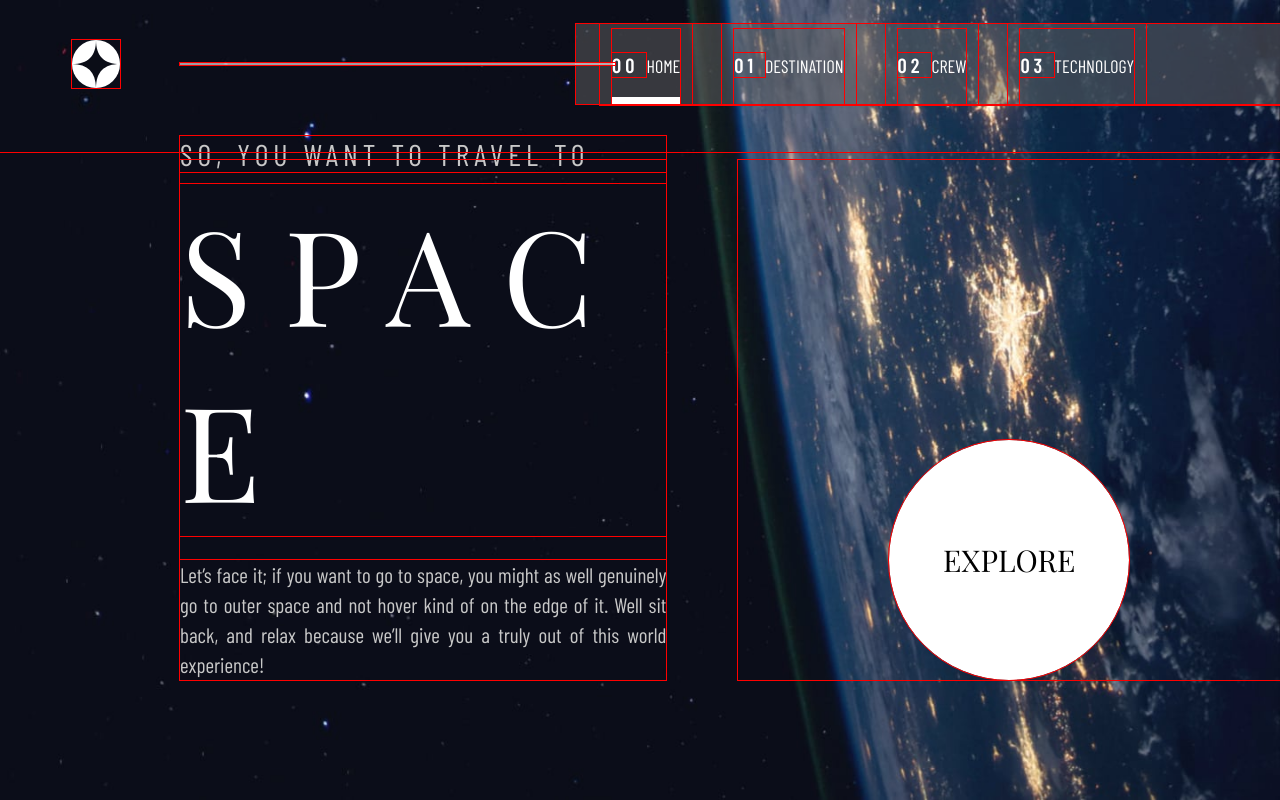
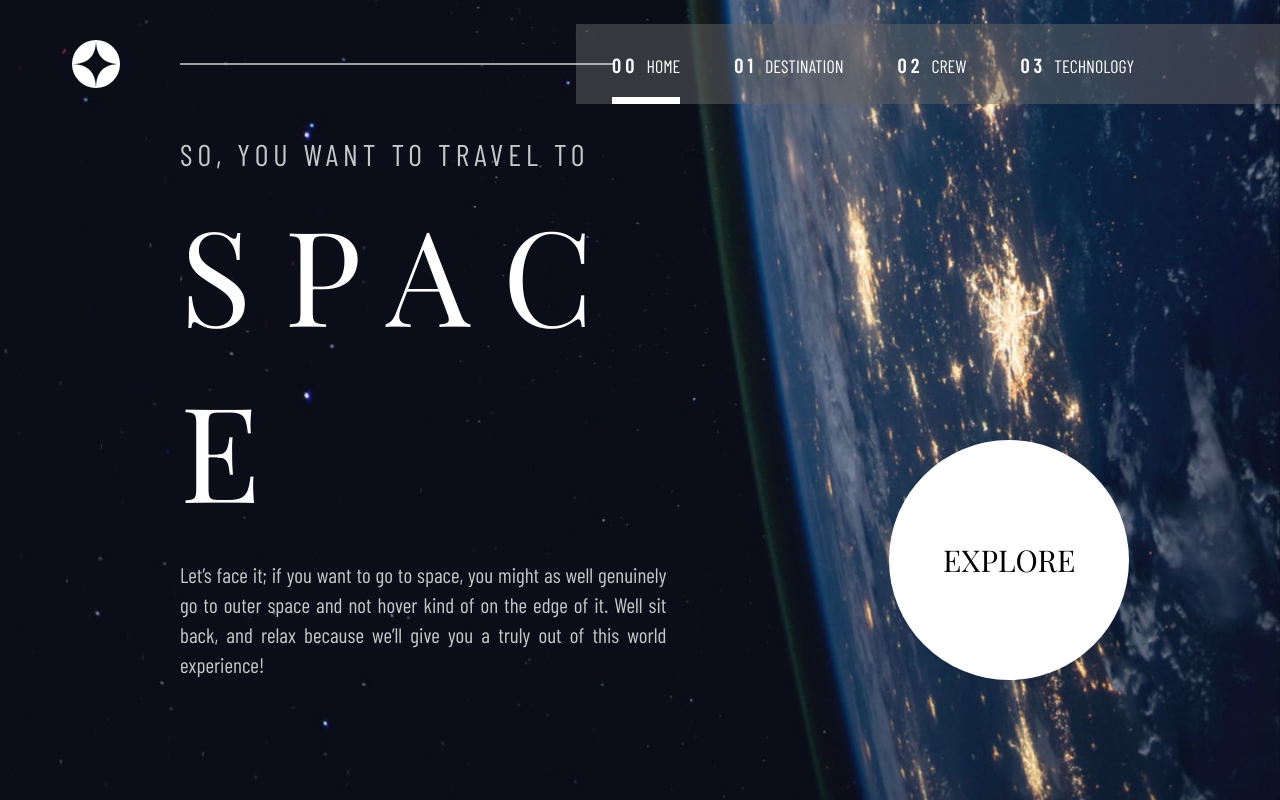
Before and after one commit to tomashoj2001/FEM-REACT-space_tourism_SPA, a React (Create React App) app: page / in a window 1280 px wide. Built offline with nearby package versions, Linux system fonts and the light colour scheme; the HTML template or start-up script is replaced by a standard one; a web font is replaced by a local one.

Commit message:
Initial Code

```diff
--- a/src/index.css
+++ b/src/index.css
@@ -10,7 +10,7 @@
   padding: 0;
   margin: 0;
   box-sizing: border-box;
-  outline: red 1px solid;
+  /* outline: red 1px solid; */
 }
 
 html {
@@ -81,6 +81,7 @@ header {
   width: 55vw;
   height: 10vh;
   padding-left: 2rem;
+  overflow: hidden;
 }
 
 .header__list {
```
